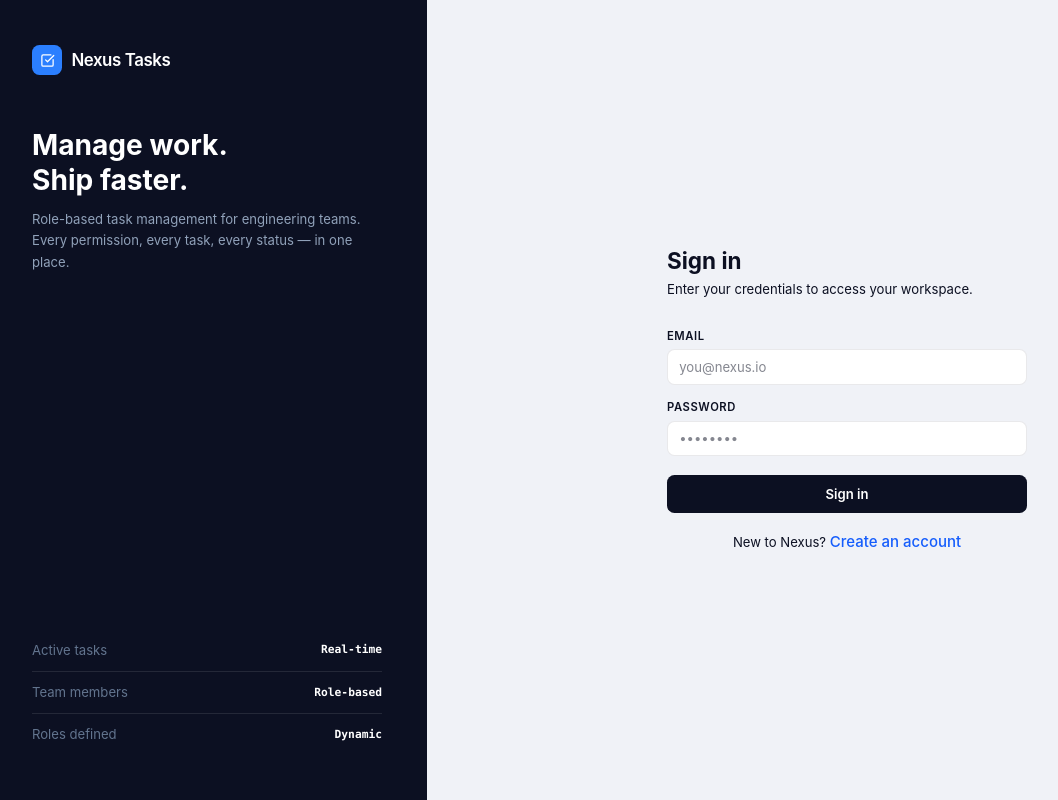
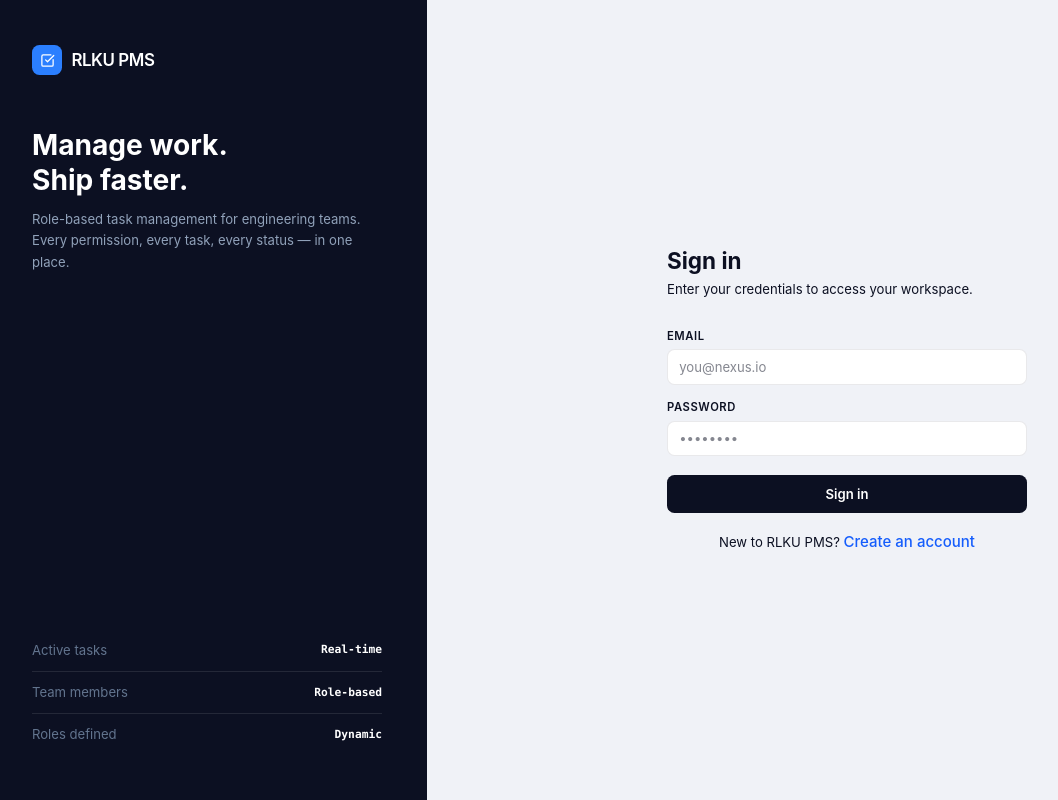
Before and after one commit to faiz-ch/Role-Based-Task-Management, a React (Vite) app in the folder frontend/: page /login in a window 1280 px wide. Shown: the whole page, without its empty margins (13-1071 px from the left). Built offline with nearby package versions, Linux system fonts and the light colour scheme; no server answers.

Commit message:
accessibiity fixed

```diff
--- a/frontend/src/app/components/Shell.tsx
+++ b/frontend/src/app/components/Shell.tsx
@@ -76,7 +76,7 @@ export function Shell({ children }: { children: React.ReactNode }) {
           </div>
           {!collapsed && (
             <span className="text-white font-semibold tracking-tight text-sm">
-              Nexus Tasks
+              RLKU PMS
             </span>
           )}
         </div>
--- a/frontend/src/app/pages/LoginPage.tsx
+++ b/frontend/src/app/pages/LoginPage.tsx
@@ -32,7 +32,7 @@ export function LoginPage() {
             <div className="w-8 h-8 bg-blue-500 rounded-lg flex items-center justify-center flex-shrink-0">
               <CheckSquare size={15} className="text-white" />
             </div>
-            <span className="text-white font-semibold text-lg tracking-tight">Nexus Tasks</span>
+            <span className="text-white font-semibold text-lg tracking-tight">RLKU PMS</span>
           </div>
           <h1 className="text-white text-3xl font-bold leading-tight mb-3">
             Manage work.<br />Ship faster.
@@ -62,7 +62,7 @@ export function LoginPage() {
             <div className="w-7 h-7 bg-[#0C1022] rounded-lg flex items-center justify-center">
               <CheckSquare size={14} className="text-white" />
             </div>
-            <span className="font-semibold tracking-tight">Nexus Tasks</span>
+            <span className="font-semibold tracking-tight">RLKU PMS</span>
           </div>
 
           <h2 className="text-2xl font-bold text-foreground mb-1">Sign in</h2>
@@ -102,7 +102,7 @@ export function LoginPage() {
           </form>
 
           <p className="text-center text-sm text-muted-foreground mt-5">
-            New to Nexus?{" "}
+            New to RLKU PMS?{" "}
             <button
               onClick={() => navigate("/register")}
               disabled={loading}
--- a/frontend/src/app/pages/RegisterPage.tsx
+++ b/frontend/src/app/pages/RegisterPage.tsx
@@ -35,7 +35,7 @@ export function RegisterPage() {
           <div className="w-7 h-7 bg-[#0C1022] rounded-lg flex items-center justify-center">
             <CheckSquare size={14} className="text-white" />
           </div>
-          <span className="font-semibold tracking-tight">Nexus Tasks</span>
+          <span className="font-semibold tracking-tight">RLKU PMS</span>
         </div>
 
         <h2 className="text-2xl font-bold text-foreground mb-1">Create account</h2>
```
Also changed, not shown: 1 other file (tests, documents, lock files or other folders).
